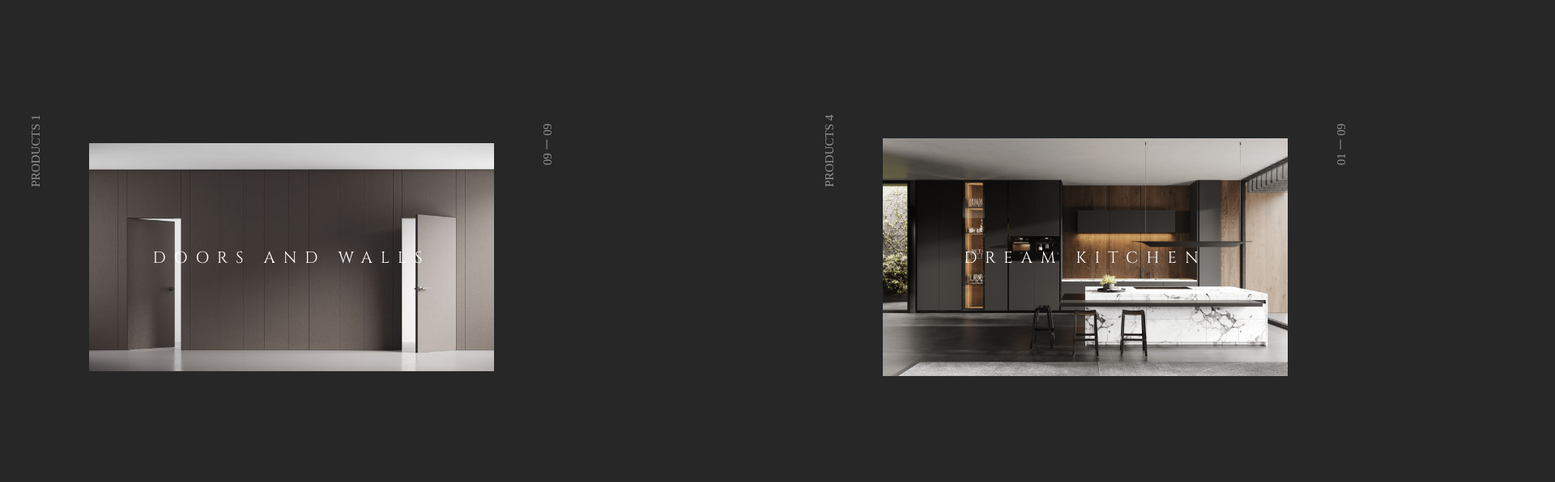
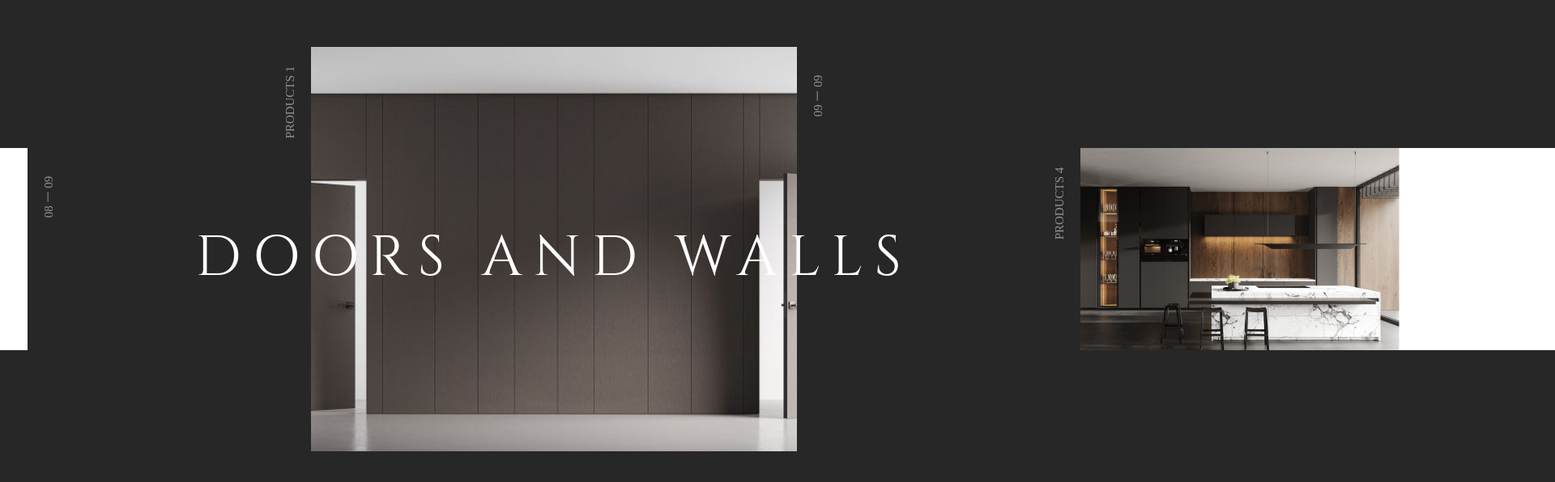
Before and after one commit to hill0ne/moralia, a website: page index.html in a window 1280 px wide. Shown: the part 842-1438 px from the top of the page at 81% size, 1920 px wide, since content can reach past the window. Drawn offline with nearby package versions, Linux system fonts and the light colour scheme; a web font is replaced by a local one.

Commit message:
Design: "추가 슬라이드 스타일"

```diff
--- a/stylesheet/index.css
+++ b/stylesheet/index.css
@@ -129,7 +129,7 @@ main .section_wrap .section-video p::after {
 }
 
 /* contents 영역 */
-main .section_wrap .section-contents {
+.section_wrap .section-contents {
   position: relative;
   width: 100%;
   height: 85%;
@@ -137,75 +137,87 @@ main .section_wrap .section-contents {
   transition: all 1s;
 }
 
-.section-contents .slide_wrap {
-  display: flex;
-  justify-content: space-between;
+.slide_wrap {
   position: absolute;
   top: 0;
+  width: 100%;
   height: 50rem;
   transition: all 0.5s;
+  transform: translateX(30%);
 }
 
-.section-contents .slide_wrap ul.list {
-  display: flex;
-  padding: 0;
-  transform: translateX(-112rem);
+.slide_wrap .swiper-wrapper {
+  margin: 0;
 }
 
-.section-contents .slide_wrap .list li {
-  position: relative;
+.slide_wrap .swiper-slide {
   display: flex;
-  justify-content: center;
-  align-self: center;
-  width: 50rem;
-  height: 40rem;
-  margin: 0 3rem;
+  align-items: center;
+  top: 25%;
+  height: 50%;
 }
 
-.section-contents .slide_wrap ul.list li .image_wrap {
-  position: absolute;
-  width: 50rem;
-  height: 40rem;
-  transition: all 1s;
+.slide_wrap .swiper-wrapper .swiper-slide .image_wrap {
+  position: relative;
+  height: 100%;
   overflow: hidden;
 }
 
-.section-contents .slide_wrap ul.list li .image_wrap img {
+.slide_wrap ul.list li .image_wrap img {
+  position: relative;
+  display: block;
   width: 100%;
-  height: 100%;
-  object-fit: contain;
+  height: auto;
+  object-fit: cover;
+  transform: translateX(-15%);
+}
+
+.slide_wrap .list li .image_wrap:hover img {
+  transform: translateX(-15%) scale(1.1);
   transition: all 1s;
 }
 
-.section-contents .slide_wrap .list li .image_wrap:hover img {
-  transform: scale(1.1);
+/* active 상태 슬라이드 */
+.slide_wrap .swiper-wrapper .swiper-slide.swiper-slide-active {
+  top: 0;
+  height: 100%;
+  margin: 0rem;
+}
+
+.slide_wrap .swiper-wrapper .swiper-slide.swiper-slide-active .image_wrap img {
+  width: auto;
+  height: 100%;
+  transition: all 2s;
+}
+
+.slide_wrap .swiper-slide-active .page-title {
+  position: absolute;
+  top: 50%;
+  text-align: center;
+  font-size: 7rem;
+  font-family: var(--font-family-cinzel);
+  font-weight: 300;
+  white-space: nowrap;
+  letter-spacing: 1.4rem;
+  transform: translateY(-100%);
   transition: all 1s;
 }
 
-.section-contents .slide_wrap .list li .image_wrap:hover h2.page-title {
-  font-size: 3.5rem;
-  transition: all 1s;
-}
-
-/* 슬라이드 공통 스타일 */
-.section_wrap .section-contents .slide_wrap .list li .page-title {
+.slide_wrap .swiper-slide-active .image_wrap:hover h2.page-title {
   display: inline-block;
-  align-self: center;
-  width: 80rem;
-  text-align: center;
-  font-size: 2rem;
-  font-family: var(--font-family-cinzel);
-  font-weight: 300;
+  width: auto;
+  font-size: 3rem;
   letter-spacing: 1rem;
   white-space: nowrap;
   transition: all 1s;
   z-index: 1;
 }
 
+/* 슬라이드 공통 스타일 */
 .section_wrap .section-contents .slide_wrap .list li .product-number {
   position: absolute;
   top: 6rem;
-  left: -6rem;
+  left: -7rem;
   font-size: 1.5rem;
   transform: rotate(-90deg);
   color: var(--color-white);
@@ -215,7 +227,7 @@ main .section_wrap .section-contents {
 .section_wrap .section-contents .slide_wrap ul.list li .page-number {
   position: absolute;
   top: 5rem;
-  right: -4rem;
+  right: -5rem;
   font-size: 1.5rem;
   transform: rotate(-90deg);
   color: var(--color-white);
@@ -261,3 +273,26 @@ main .section_wrap .section-contents {
   font-size: 1.4rem;
   letter-spacing: 0.2rem;
 }
+
+/* 라이브러리 스타일 */
+
+.swiper {
+  width: 50%;
+  height: 50%;
+}
+
+.swiper-slide {
+  text-align: center;
+  font-size: 18px;
+  background: #fff;
+  display: flex;
+  justify-content: center;
+  align-items: center;
+}
+
+.swiper-slide img {
+  display: block;
+  width: 50%;
+  height: 50%;
+  object-fit: cover;
+}
```
